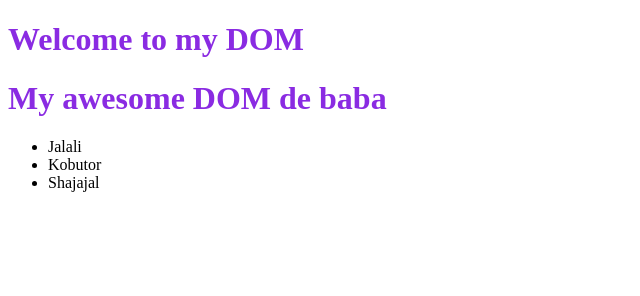
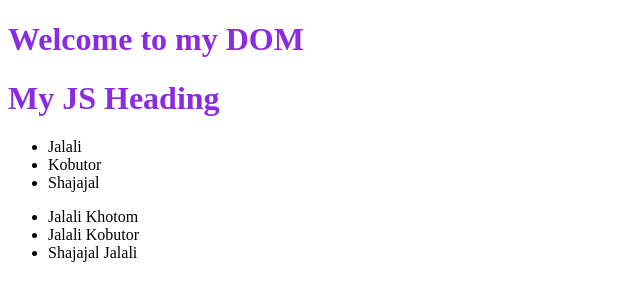
Before and after one commit to mimnets/tour-of-dom, a plain HTML site: page module-24/index.html in a window 1280 px wide. Shown: the whole page, without its empty margins (0-640 px from the left). Drawn offline with Linux system fonts and the light colour scheme.

Commit message:
getElementByID, getElementsByClassName

```diff
--- a/module-24/index.html
+++ b/module-24/index.html
@@ -12,11 +12,16 @@
         <h1>Welcome to my DOM</h1>
     </header>
     <main>
-        <h1>My awesome DOM de baba</h1>
+        <h1 id="my-dom">My awesome DOM de baba</h1>
         <ul>
-            <li>Jalali</li>
-            <li>Kobutor</li>
-            <li>Shajajal</li>
+            <li >Jalali</li>
+            <li >Kobutor</li>
+            <li >Shajajal</li>
+        </ul>
+        <ul>
+            <li class="important-places">Jalali Khotom</li>
+            <li class="important-places">Jalali Kobutor</li>
+            <li class="important-places">Shajajal Jalali</li>
         </ul>
     </main>
     <script>
--- a/module-24/js/dom.js
+++ b/module-24/js/dom.js
@@ -1,7 +1,14 @@
-console.log('hello dot js');
-console.log(document.body);
+// console.log('hello dot js');
+// console.log(document.body);
 
-const liCollection = document.getElementsByTagName('li');
-    for(const list of liCollection){
-        console.log(list.innerText);
+// const liCollection = document.getElementsByTagName('li');
+//     for(const list of liCollection){
+//         console.log(list.innerText);
+//     }
+
+const imPlaces = document.getElementsByClassName('important-places');
+    for(const place of imPlaces){
+        console.log(place.innerText);
     }
+const heads = document.getElementById('my-dom');
+    heads.innerText = 'My JS Heading';
```
